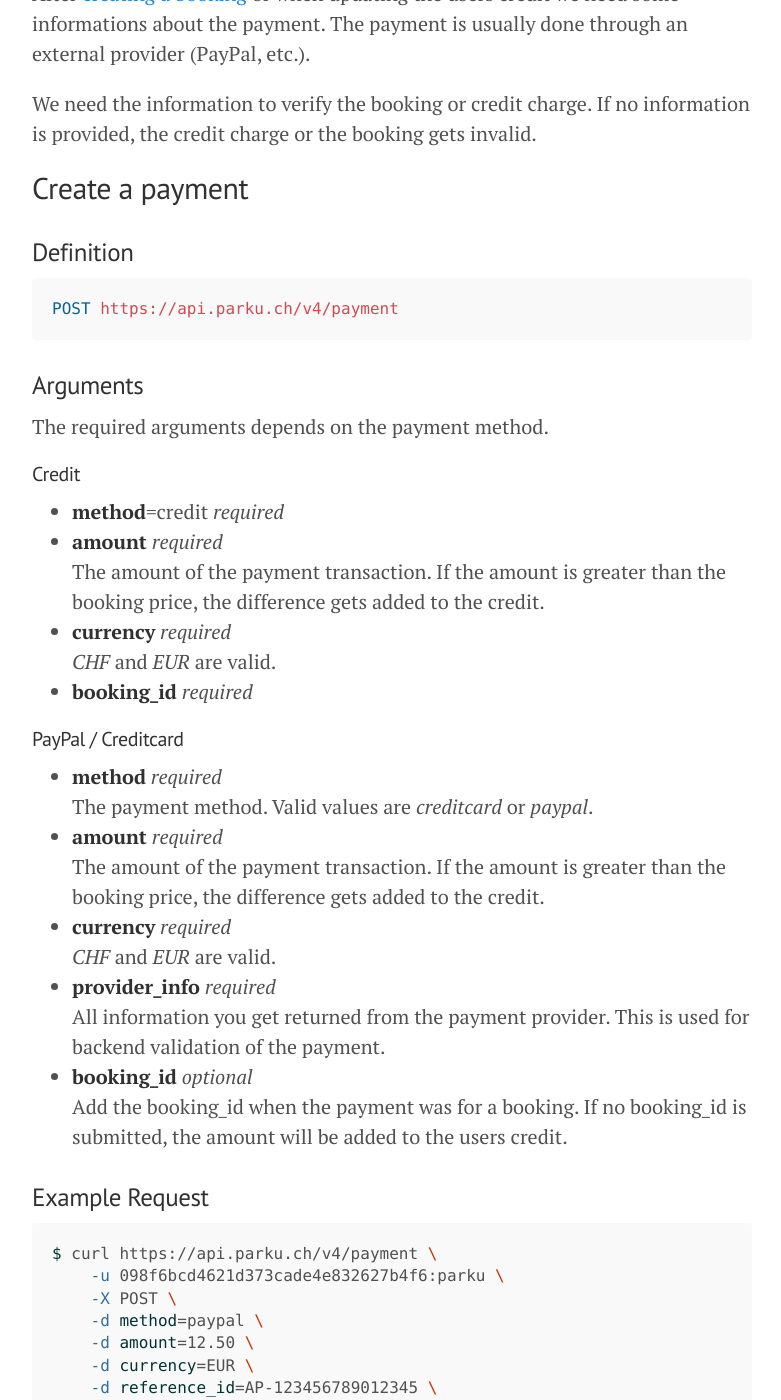
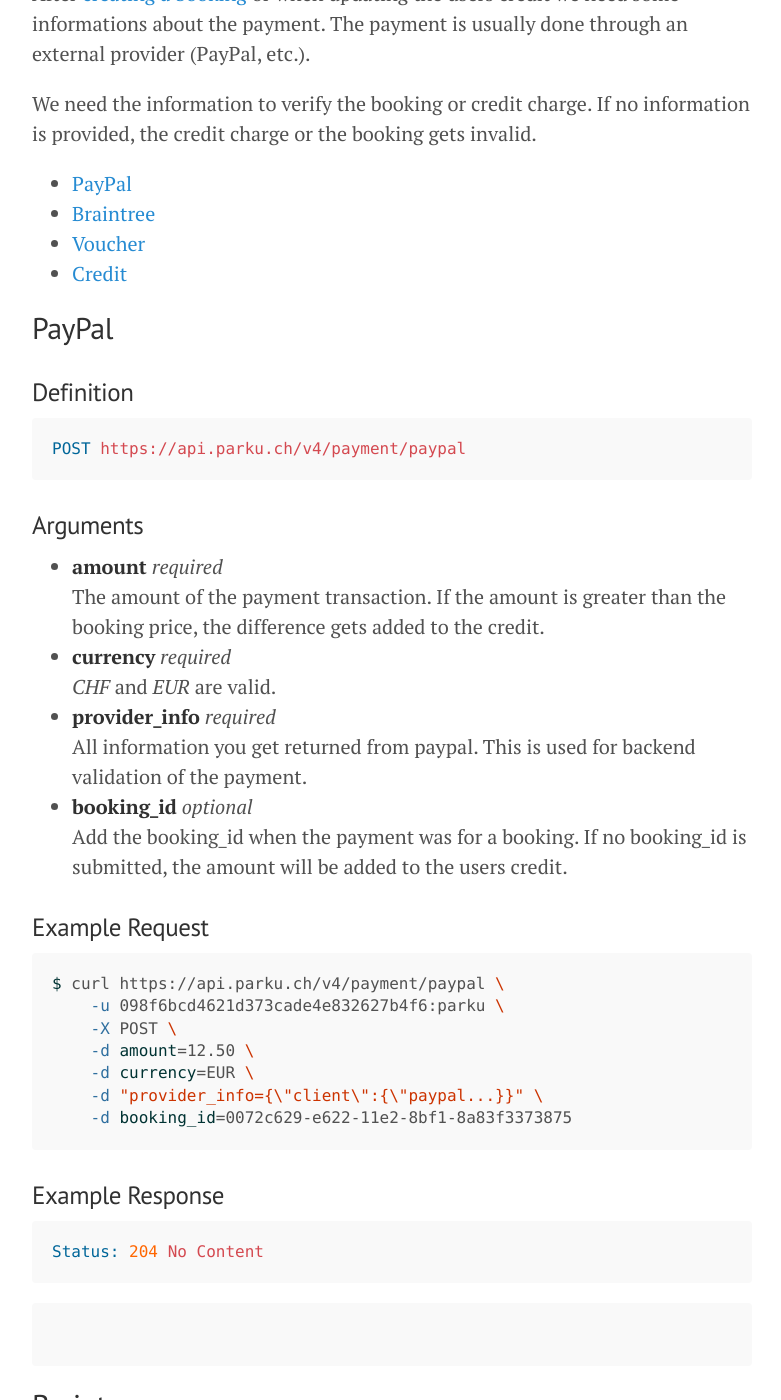
Before and after one commit to parku/docs, a Jekyll site: the page built from api/payments.md, in a window 1280 px wide and 1400 px high, scrolled down 213 px. Shown: the whole window, without its empty margins (248-1029 px from the left). Built offline with Jekyll 4.4.1, drawn with Linux system fonts in a browser that asks for light colours; Markdown is read by kramdown in place of the engine named in the settings; some of the changed text lies outside the part shown.

Commit message:
New payments standard.

````diff
--- a/api/payments.md
+++ b/api/payments.md
@@ -7,50 +7,38 @@
 
 We need the information to verify the booking or credit charge. If no information is provided, the credit charge or the booking gets invalid.
 
-## Create a payment
+* [PayPal](#paypal)
+* [Braintree](#braintree)
+* [Voucher](#voucher)
+* [Credit](#credit)
+
+## <a name="paypal"></a>PayPal
 
 ### Definition
 
 ```nginx
-POST {{ site.parku.api }}/payment
+POST {{ site.parku.api }}/payment/paypal
 ```
 
 ### Arguments
 
-The required arguments depends on the payment method.
-
-#### Credit
-
-* __method__=credit _required_
-* __amount__ _required_<br/>
-  The amount of the payment transaction. If the amount is greater than the booking price, the difference gets added to the credit.
-* __currency__ _required_<br/>
-  _CHF_ and _EUR_ are valid.
-* __booking\_id__ _required_<br/>
-
-#### PayPal / Creditcard
-
-* __method__ _required_<br/>
-  The payment method. Valid values are _creditcard_ or _paypal_.
 * __amount__ _required_<br/>
   The amount of the payment transaction. If the amount is greater than the booking price, the difference gets added to the credit.
 * __currency__ _required_<br/>
   _CHF_ and _EUR_ are valid.
 * __provider\_info__ _required_<br/>
-  All information you get returned from the payment provider. This is used for backend validation of the payment.
+  All information you get returned from paypal. This is used for backend validation of the payment.
 * __booking\_id__ _optional_<br/>
   Add the booking\_id when the payment was for a booking. If no booking\_id is submitted, the amount will be added to the users credit.
 
 ### Example Request
 
 ```sh
-$ curl {{ site.parku.api }}/payment \
+$ curl {{ site.parku.api }}/payment/paypal \
     -u 098f6bcd4621d373cade4e832627b4f6:parku \
     -X POST \
-    -d method=paypal \
     -d amount=12.50 \
     -d currency=EUR \
-    -d reference_id=AP-123456789012345 \
     -d "provider_info={\"client\":{\"paypal...}}" \
     -d booking_id=0072c629-e622-11e2-8bf1-8a83f3373875
 ```
@@ -65,5 +53,92 @@
 
 ```
 
+## <a name="braintree"></a>Braintree
+
+### Definition
+
+```nginx
+POST {{ site.parku.api }}/payment/braintree
+```
+
+### Arguments
+
+TBD
+
+### Example Request
+
+TBD
+
+### Example Response
+
+TBD
+
+
+## <a name="voucher"></a>Voucher
+
+### Definition
+
+```nginx
+POST {{ site.parku.api }}/payment/voucher
+```
+
+### Arguments
+
+* __voucher__ _required_<br/>
+* __device_id__ _optional_<br/>
+  The ID of the mobile device (usually the IMEI) when voucher code can only be used once per device.
+
+### Example Request
+
+```sh
+$ curl {{ site.parku.api }}/payment/voucher \
+    -u 098f6bcd4621d373cade4e832627b4f6:parku \
+    -X POST \
+    -d voucher=parkieren2
+```
+
+### Example Response
+
+```nginx
+Status: 204 No Content
+```
+
+```
+
+```
+
+## <a name="credit"></a>Credit
+
+If the credit is lower than the booking amount, the [error][error] `Status: 422 Unprocessable Entity` gets returned.
+
+### Definition
+
+```nginx
+POST {{ site.parku.api }}/payment/credit
+```
+
+### Arguments
+
+* __booking\_id__ _required_<br/>
+
+### Example Request
+
+```sh
+$ curl {{ site.parku.api }}/payment/credit \
+    -u 098f6bcd4621d373cade4e832627b4f6:parku \
+    -X POST \
+    -d booking_id=0072c629-e622-11e2-8bf1-8a83f3373875
+```
+
+### Example Response
+
+```nginx
+Status: 204 No Content
+```
+
+```
+
+```
 
   [booking]:  /api/bookings/
+  [error]:    /api/#errors
````
